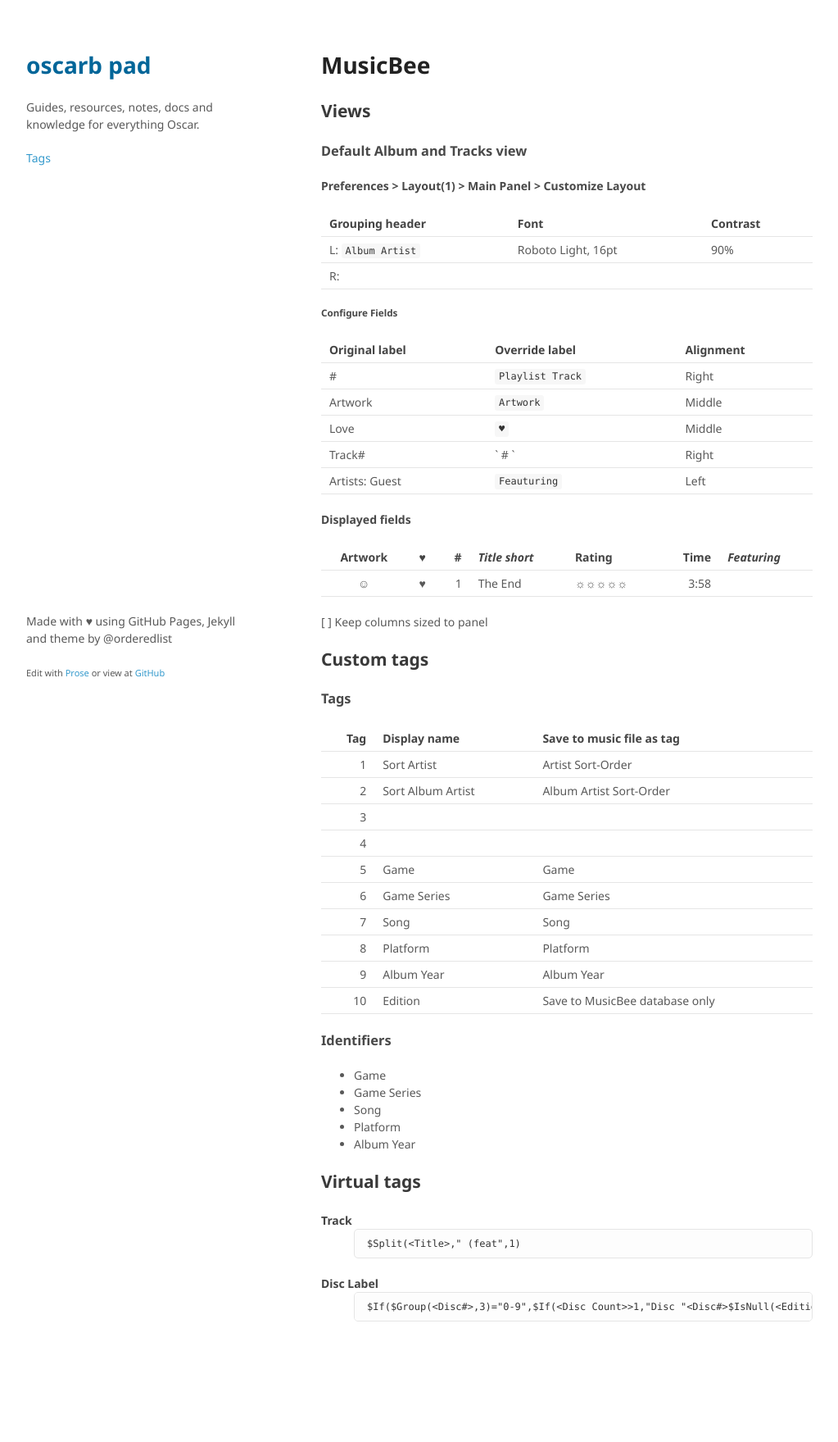
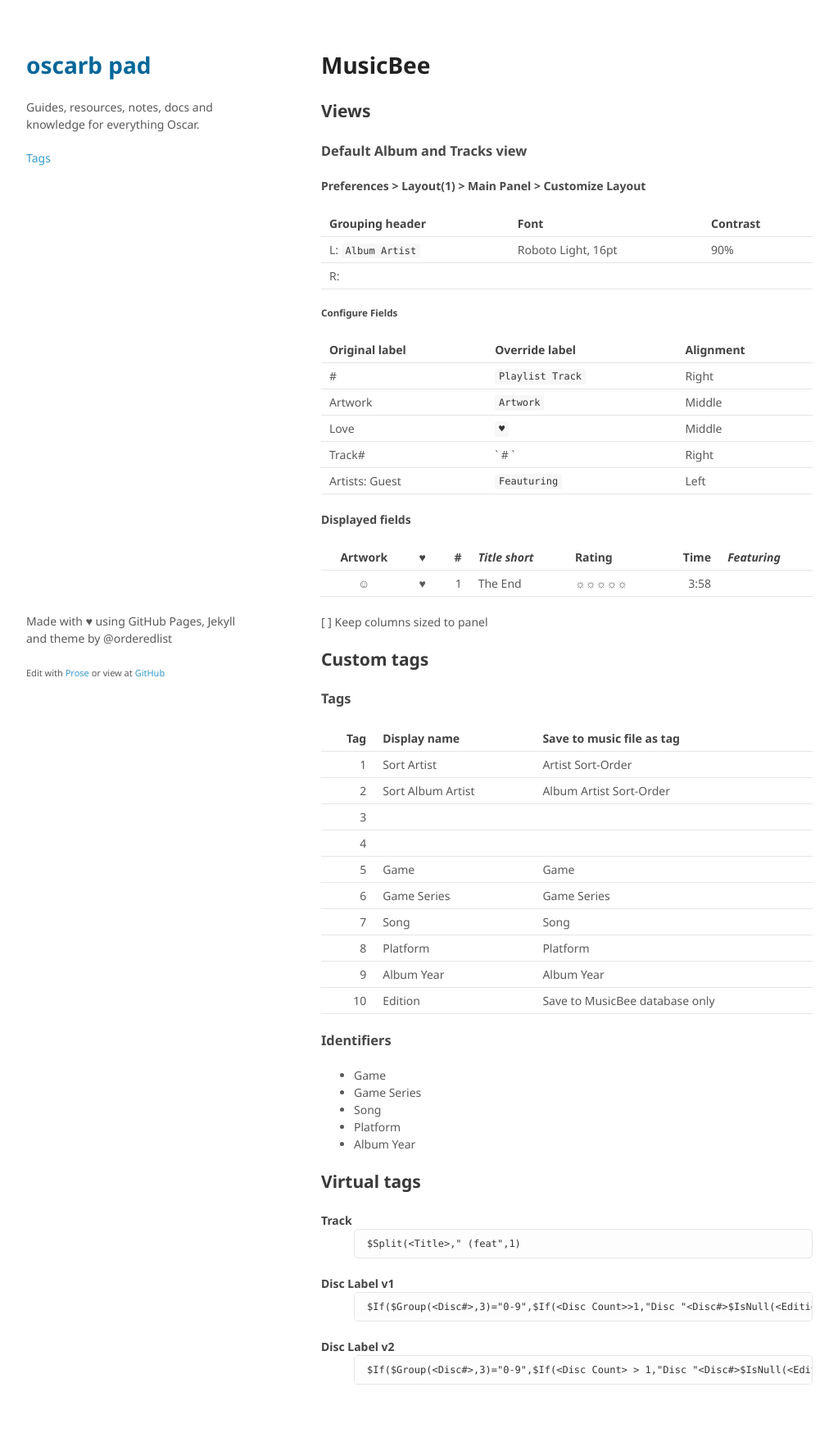
Before and after one commit to oscarb/pad, a Jekyll site: the page built from _docs/musicbee.md, in a window 1280 px wide. Shown: the whole page at 82% size, without its empty margins (128-1151 px from the left). Built offline with Jekyll 4.4.1, drawn with Linux system fonts in a browser that asks for light colours; before the commit the page ends 1682 px from its top, so only the background shows below that.

Commit message:
Updated musicbee.md

````diff
--- a/_docs/musicbee.md
+++ b/_docs/musicbee.md
@@ -77,7 +77,12 @@ Track
   $Split(<Title>," (feat",1)
   ```
 
-Disc Label
+Disc Label v1
 : ```
   $If($Group(<Disc#>,3)="0-9",$If(<Disc Count>>1,"Disc "<Disc#>$IsNull(<Edition>,," - "),),"Vol. "<Disc#>": "<Grouping>)$IsNull(<Edition>,,<Edition>)
   ```
+
+Disc Label v2
+: ```
+  $If($Group(<Disc#>,3)="0-9",$If(<Disc Count> > 1,"Disc "<Disc#>$IsNull(<Edition>,," - "<Edition>),),)
+  ```
````
